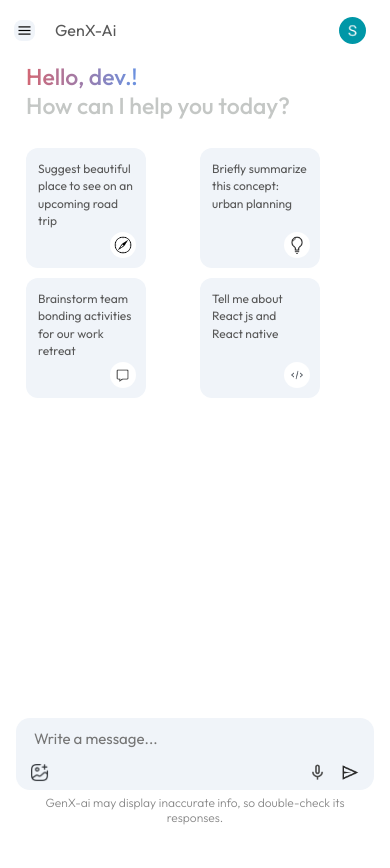
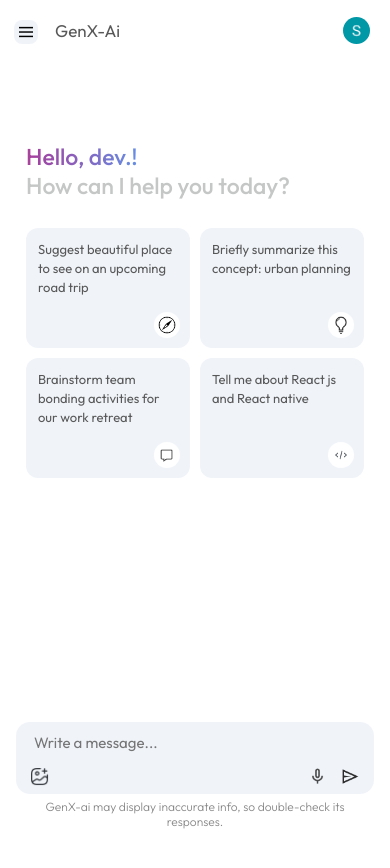
Before and after one commit to Subash1003/GenX-Ai, a React (Vite) app: page / in a window 390 px wide. Shown: the top 868 px of the page. After the commit the page ends 844 px from the top, so only its background shows below. Built offline with nearby package versions, Linux system fonts and the light colour scheme.

Commit message:
custom mobile device responsive code added

```diff
--- a/index.html
+++ b/index.html
@@ -1,16 +1,20 @@
 <!doctype html>
 <html lang="en">
+
 <head>
   <meta charset="UTF-8" />
   <link rel="icon" type="image/svg+xml" href="/favicon.svg" />
-    <meta name="viewport" content="width=device-width, initial-scale=1.0" />
-    <link rel="preload" href="https://fonts.googleapis.com/css2?family=Outfit:wght@100..900&family=Poppins:ital,wght@0,100;0,200;0,300;0,400;0,500;0,600;0,700;0,800;0,900;1,100;1,200;1,300;1,400;1,500;1,600;1,700;1,800;1,900&family=Roboto:ital,wght@0,100..900;1,100..900&display=swap" as="style" onload="this.onload=null;this.rel='stylesheet'">
+  <meta name="viewport" content="width=device-width, initial-scale=1.0, viewport-fit=cover" />
+  <link rel="preload"
+    href="https://fonts.googleapis.com/css2?family=Outfit:wght@100..900&family=Poppins:ital,wght@0,100;0,200;0,300;0,400;0,500;0,600;0,700;0,800;0,900;1,100;1,200;1,300;1,400;1,500;1,600;1,700;1,800;1,900&family=Roboto:ital,wght@0,100..900;1,100..900&display=swap"
+    as="style" onload="this.onload=null;this.rel='stylesheet'">
   <title>GenX-ai</title>
 </head>
+
 <body>
   <div id="root">
   </div>
-    </div>
   <script type="module" src="/src/main.jsx"></script>
 </body>
+
 </html>
--- a/src/components/main/Main.css
+++ b/src/components/main/Main.css
@@ -18,17 +18,21 @@
   left: 60px;
   /* or left: 80px if you have a fixed sidebar */
   width: 95%;
-  height: 60px;
+  height: 50px;
   display: flex;
   align-items: center;
   justify-content: space-between;
   padding: 10px 24px;
-  font-size: 18px;
+  font-size: 20px;
   color: #585858;
 
   z-index: 1000;
   background-color: white;
   box-sizing: border-box;
+}
+
+.main .nav .p{
+  padding-bottom: 5px;
 }
 
 .main .nav p:hover {
@@ -46,16 +50,16 @@
 @media (max-width: 767px) {
 
   .main .nav {
-    position: fixed;
+    position:fixed;
     top: 0;
     left: 0;
     width: 100%;
-    padding: 10px 24px 10px 55px; /* left padding clears the hamburger icon instead */
+    padding: 10px 20px 10px 55px; /* left padding clears the hamburger icon instead */
     height: 60px;
     display: flex;
     align-items: center;
     justify-content: space-between;
-    font-size: 16px;
+    font-size: 17px;
     color: #585858;
     z-index: 1000;
     box-sizing: border-box;
@@ -77,12 +81,9 @@
 @media (max-width: 767px){
   .main-container {
   margin: 0px auto;
-  margin-top: 50px;
+  margin-top: 130px;
   padding: 0 16px;
   box-sizing: border-box;
-}
-.main-container .cards{
-
 }
 }
 
@@ -100,7 +101,7 @@
 
 
 .main .greet span {
-  background: linear-gradient(90deg, #4b90ff, #ff5546, #3176e4c5);
+  background: linear-gradient(90deg, #4b90ff, #ff5546, rgba(128, 0, 128, 0.736), #3176e4c5);
   background-size: 300% 100%;
   -webkit-background-clip: text;
   -webkit-text-fill-color: transparent;
@@ -135,7 +136,7 @@
 
 @media (max-width: 770px) {
   .main .greet {
-    font-size: 30px;
+    font-size: 32px;
     padding: 12px 0;
     margin: 10px 0 6px;
   }
@@ -161,7 +162,7 @@
 
 .main .card {
   height: 150px;
-  width: 200px;
+  width: auto;
   padding: 15px;
   border-radius: 12px;
   background-color: #f0f4f9;
@@ -197,12 +198,12 @@
   }
 
   .main .card {
-    height: 100px;
+    height: 130px;
     padding: 12px;
   }
 
   .main .card p {
-    font-size: 12px;
+    font-size: 13px;
   }
 
   .main .card img {
@@ -214,7 +215,6 @@
 @media (max-width: 400px) {
   .main .card {
     height: 120px;
-    width: 120px;
 
   }
 }
@@ -229,7 +229,7 @@
   left: 0;
   right: 0;
   padding: 10px;
-  padding-bottom: 0px;
+  padding-bottom: env(safe-area-inset-bottom, 0px);
   /* background: white; */
   /* box-shadow: 0 -20px 30px 10px white; */
   display: flex;
@@ -244,7 +244,7 @@
     bottom: 0;
     left: 0;
     right: 0;
-    padding: 10px 16px 14px;
+    padding: 5px 16px 10px;
     background: white;
     box-shadow: 0 -20px 30px 10px white;
     display: flex;
@@ -270,7 +270,7 @@
   color: #888;
   max-width: 780px;
   width: 100%;
-  padding: 5px 0px;
+  padding:5px 0px;
   background-color: white;
 }
 
--- a/src/components/sidebar/Sidebar.css
+++ b/src/components/sidebar/Sidebar.css
@@ -192,7 +192,7 @@
      z-index: 10000;
   }
   .sidebar-hamburger img {
-    width: 15px;
+    width: 18px;
   }
 
 
--- a/src/index.css
+++ b/src/index.css
@@ -9,6 +9,11 @@
   font-family: outfit;
 }
 #root{
-  min-height: 100vh;
+  min-height: 100%;
+  /* display:flex; */
+}
 
+html, body {
+  width: 100%;
+  overflow-x: hidden;
 }
```
Lines whose indentation alone changed are shown as unchanged.
